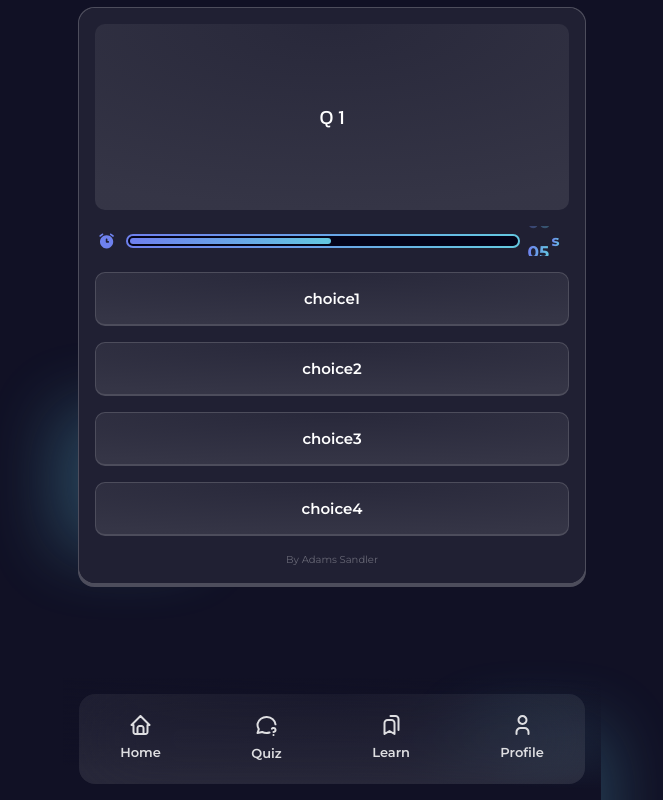
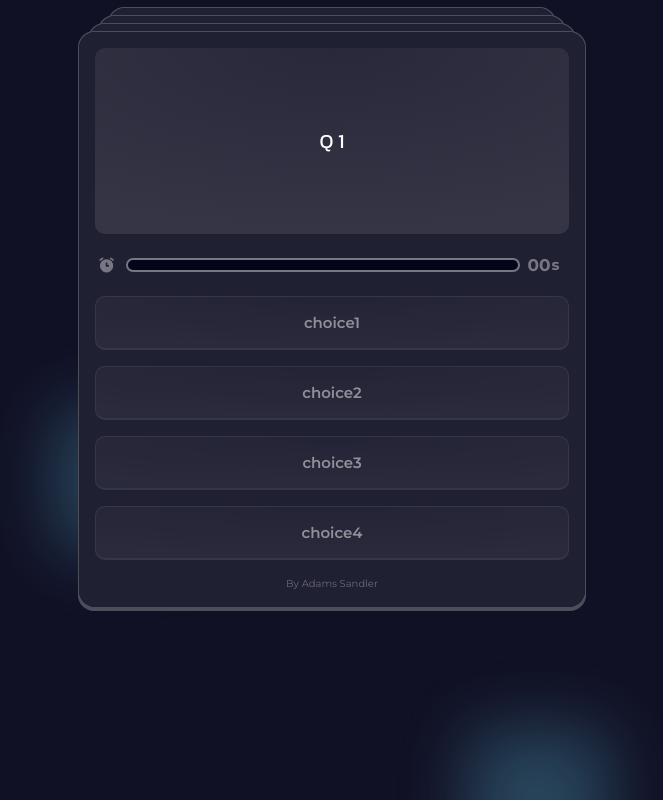
Before and after one commit to witswin/frontend-mini-app, a Next.js app: page /quiz/1/1 in a window 1280 px wide. Shown: the whole page, without its empty margins (308-971 px from the left). Built offline with nearby package versions, Linux system fonts and the light colour scheme.

Commit message:
feat: :sparkles: Add question page

```diff
--- a/src/modules/question/page/index.tsx
+++ b/src/modules/question/page/index.tsx
@@ -1,10 +1,78 @@
-import { VStack } from "@chakra-ui/react";
+import { Box, HStack, Text, VStack } from "@chakra-ui/react";
 import { QuestionCard } from "../components/QuestionCard";
+import { Card } from "@/components/Card";
+import { AnimatePresence, motion } from "framer-motion";
+import { useQuestionData } from "../hooks";
+import { QuestionBanner } from "../components/QuestionBanner";
+import { QUESTION_STATE } from "@/types";
+import { ChoiceButton } from "@/components/ChoiceButton";
+import { ProgressTimer } from "@/components/ProgressTimer";
 
 export const Question = () => {
+  const { questions, activeQuestionId } = useQuestionData();
+  const activeQuestion = questions.find((item) => item.id === activeQuestionId);
+
   return (
-    <VStack width="full">
-      <QuestionCard />
+    <VStack height="full" position="relative" width="full">
+      {questions.map((item, index, array) => (
+        <Box
+          zIndex={-1}
+          position="absolute"
+          top={`${index * 8}px`}
+          left="50%"
+          transform="translateX(-50%)"
+          width={`calc(100% - ${(array.length - index) * 20}px)`}
+          key={item.id}
+        >
+          <Card height="full" minH="200px">
+            <Box filter="blur(4px)" width="full">
+              <QuestionBanner content={activeQuestion.title} />
+              <ProgressTimer
+                timer={0}
+                state={QUESTION_STATE.default}
+                hasCounter
+                hasIcon
+              />
+              {activeQuestion.choices.map((choice) => (
+                <ChoiceButton
+                  setSelectedChoice={undefined}
+                  selectedChoice={undefined}
+                  key={choice.id}
+                  buttonInfo={choice}
+                />
+              ))}
+              <Text color="gray.200" fontSize="xs">
+                By Adams Sandler
+              </Text>
+            </Box>
+          </Card>
+        </Box>
+      ))}
+      <AnimatePresence mode="popLayout">
+        <motion.div
+          key={activeQuestion.id}
+          style={{
+            paddingTop: `${questions.length * 8}px`,
+            width: "100%",
+          }}
+          initial={{
+            opacity: 0,
+            scale: 0,
+          }}
+          animate={{
+            scale: 1,
+            opacity: 1,
+          }}
+          exit={{
+            y: 500,
+            opacity: 0,
+          }}
+          transition={{ duration: 2, ease: [0.43, 0.13, 0.23, 0.96] }}
+        >
+          <QuestionCard />
+        </motion.div>
+      </AnimatePresence>
+      <HStack></HStack>
     </VStack>
   );
 };
--- a/src/pages/quiz/[id]/[question].tsx
+++ b/src/pages/quiz/[id]/[question].tsx
@@ -1,12 +1,35 @@
 import { QuestionDataProvider } from "@/modules/question/context";
 import { Question } from "@/modules/question/page";
+import { Box, Container } from "@chakra-ui/react";
+import { ReactElement } from "react";
 
 const Index = () => {
   return (
-    <QuestionDataProvider timer={10}>
+    <QuestionDataProvider timer={4}>
       <Question />
     </QuestionDataProvider>
   );
 };
 
 export default Index;
+
+Index.getLayout = function getLayout(page: ReactElement) {
+  return (
+    <Container
+      py="8px"
+      maxWidth="538px"
+      zIndex={1}
+      gap="16px"
+      display="flex"
+      height="full"
+      px="0"
+      minH="calc(100vh - 122px)"
+      justifyContent="stretch"
+      alignItems="stretch"
+    >
+      <Box px="16px" width="full">
+        {page}
+      </Box>
+    </Container>
+  );
+};
```
